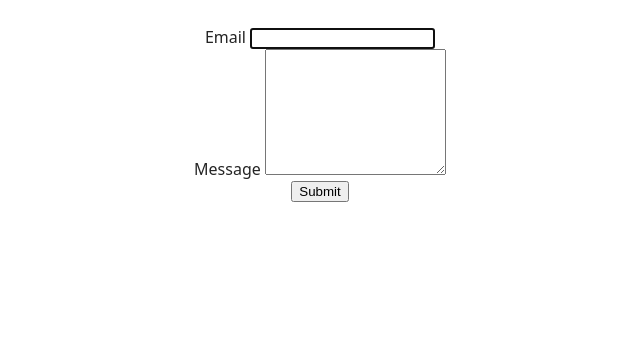
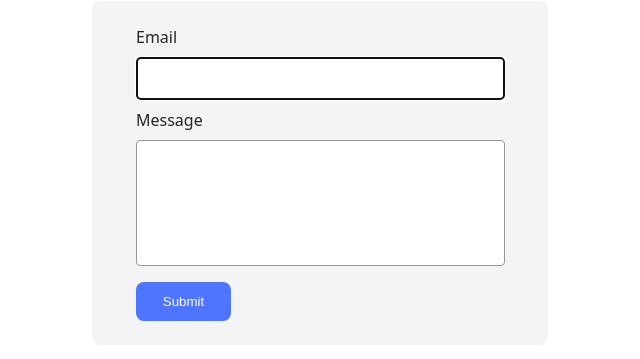
Before and after one commit to Oleksii-fullstack/goit-js-hw-09, a website built with Vite: page src/2-form.html in a window 1280 px wide. Shown: the part 113-472 px from the top of the page, without its empty margins (320-960 px from the left). Built offline with nearby package versions, Linux system fonts and the light colour scheme.

Commit message:
update styles

```diff
--- a/src/2-form.html
+++ b/src/2-form.html
@@ -13,7 +13,7 @@
         <a class="back-link" href="./index.html">Go back</a>
         <h1 class="main-title">Form</h1>
 
-        <form class="feedback-form" autocomplete="off">
+        <!-- <form class="feedback-form" autocomplete="off">
           <label>
             Email
             <input type="email" name="email" autofocus />
@@ -23,6 +23,13 @@
             <textarea name="message" rows="8"></textarea>
           </label>
           <button type="submit">Submit</button>
+        </form> -->
+        <form class="feedback-form" autocomplete="off">
+          <label for="email">Email</label>
+          <input type="email" id="email" name="email" autofocus />
+          <label for="message">Message</label>
+          <textarea id="message" name="message" rows="8"></textarea>
+          <button type="submit">Submit</button>
         </form>
       </div>
     </main>
--- a/src/css/styles.css
+++ b/src/css/styles.css
@@ -16,6 +16,15 @@
 @import url('./back-link.css');
 
 /* My styles */
+.body {
+  font-family: "Montserrat", sans-serif;
+    font-weight: 400;
+    font-size: 16px;
+    line-height: 1.5;
+    letter-spacing: 0.04em;
+    color: #2e2f42;
+}
+
 .gallery {
   display: flex;
   flex-wrap: wrap;
@@ -49,15 +58,59 @@
   display: flex;
   flex-direction: column;
   align-items: center;
+  align-content: space-between;
   margin: 0 auto;
-  background: #fff;
+  background-color: #f4f4f4;
   border-radius: 8px;
-    padding: 24px;
-    width: 408px;
-    height: 296px;
-
+  padding: 24px;
+  width: 408px;
+  height: 296px;
+  gap: 8px;
 }
 
 .feedback-form label {
+  margin-right: auto;
+  margin-left: 20px;
+  cursor: pointer;
+}
 
+.feedback-form input {
+  width: 360px;
+  height: 40px;
+  border-radius: 4px;
+  padding-left: 5px;
+  border: 1px solid rgb(150, 150, 150);
 }
+
+.feedback-form textarea {
+  width: 360px;
+  height: auto;
+  border-radius: 4px;
+  margin-bottom: 8px;
+  padding-left: 5px;
+  padding-top: 5px;
+  resize: none;
+  border: 1px solid rgb(150, 150, 150);
+}
+
+.feedback-form textarea:hover {
+  border: 1px solid rgb(130, 130, 130);
+}
+
+.feedback-form button {
+  margin-right: auto;
+  margin-left: 20px;
+  border-radius: 8px;
+  padding: 8px 16px;
+  width: 95px;
+  height: 40px;
+  background-color: #4e75ff;
+  font-weight: 500;
+  color: #fff;
+  margin-top: auto;
+  border: transparent;
+}
+
+.feedback-form button:hover {
+  background-color: #6c8cff;
+}
```
